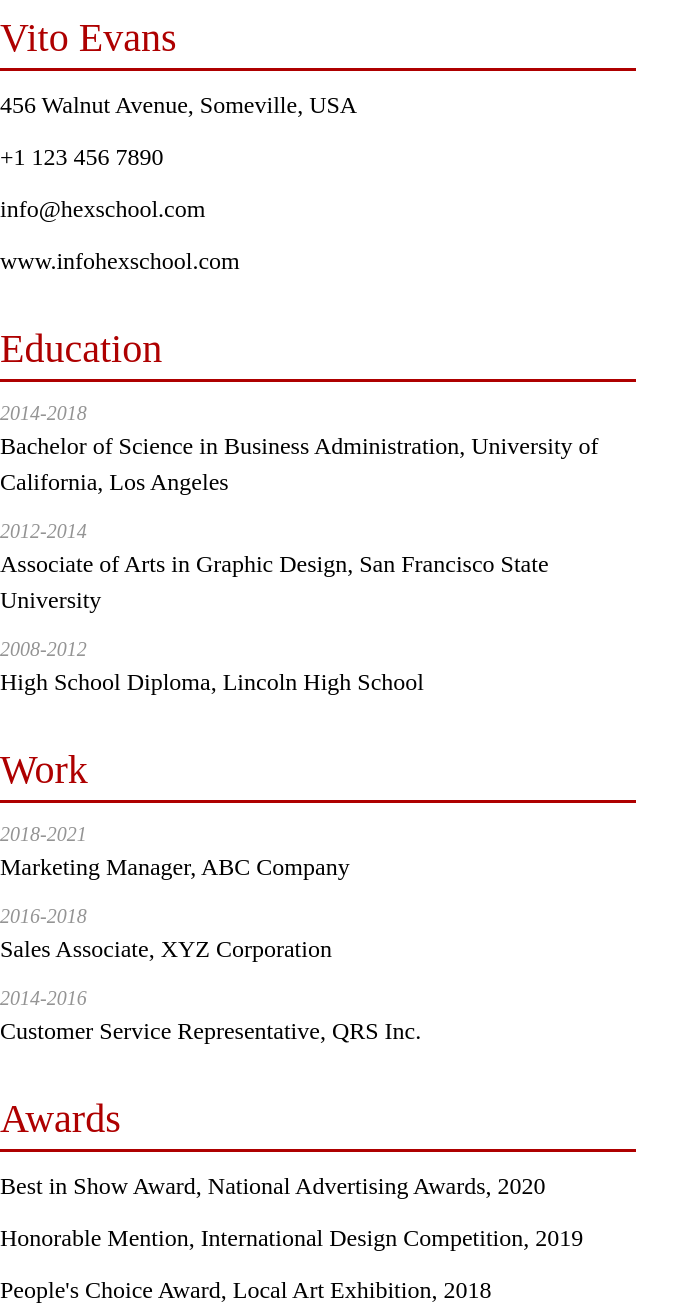
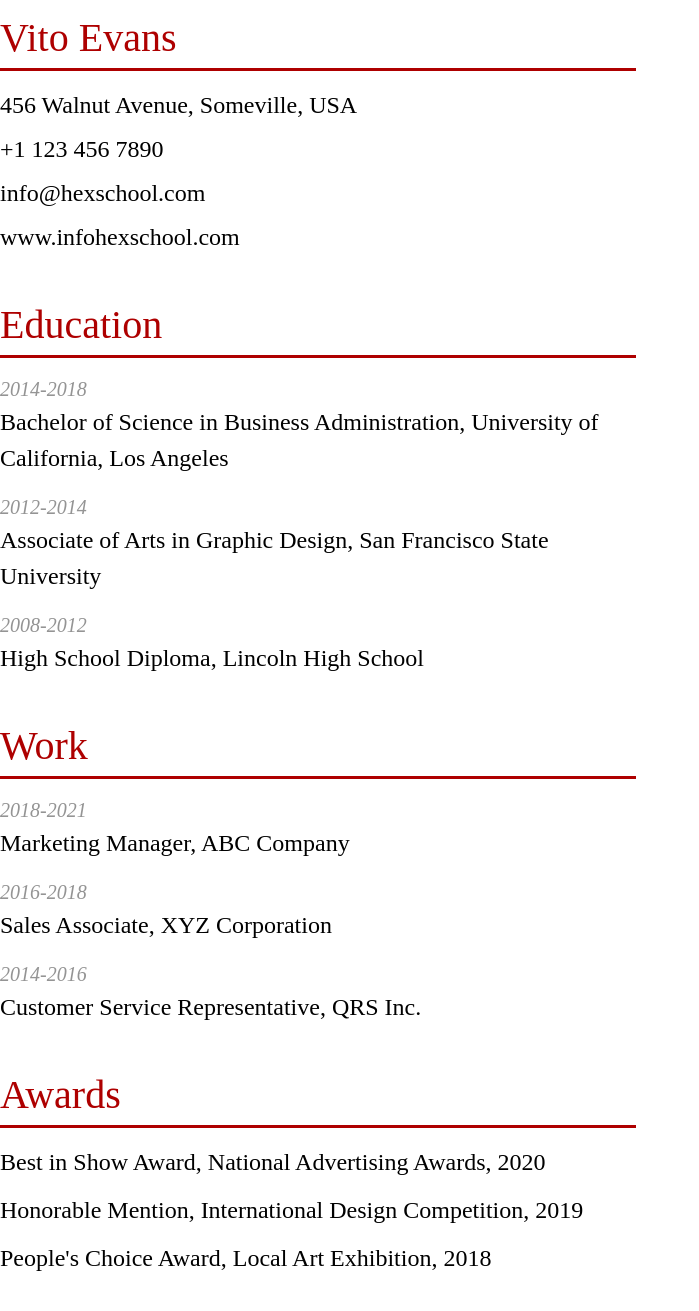
Before and after one commit to yuch3nchen/2023-web-layout-training, a plain HTML site: page week1/個人履歷/index.html in a window 1280 px wide. Shown: the part 1300-2611 px from the top of the page, without its empty margins (0-699 px from the left). Drawn offline with Linux system fonts and the light colour scheme; a web font is replaced by a local one.

Commit message:
調整details的個別margin

```diff
--- a/week1/個人履歷/SCSS/_helper.scss
+++ b/week1/個人履歷/SCSS/_helper.scss
@@ -1,17 +1,36 @@
+.profile {
+  font-size: $fs-1;
+}
+
 .title {
   font-size: $fs-h2;
   color: $red;
   border-bottom: 3px solid $red;
-  margin-top: 2.5rem;
+  margin-bottom: 1rem;
 }
+
 .subtitle {
   font-size: $fs-3;
   color: $gray;
   font-style: italic;
 }
+
 .details {
   font-size: $fs-2;
-  li {
-    margin-top: 1rem;
+  li:not(:last-child) {
+    margin-bottom: 1rem;
   }
 }
+
+.link {
+  text-align: center;
+  li {
+    display: inline-block;
+    &:not(:last-child) {
+      margin-right: 2.5rem;
+    }
+  }
+  img {
+    max-width: 4rem;
+  }
+}
--- a/week1/個人履歷/SCSS/_main.scss
+++ b/week1/個人履歷/SCSS/_main.scss
@@ -33,21 +33,20 @@
     margin: 0 auto;
   }
 }
-.profile {
-  font-size: $fs-1;
+.contact {
+  .details {
+    li:not(:last-child) {
+      margin-bottom: 0.5rem;
+    }
+  }
+}
+.awards {
+  .details {
+    li:not(:last-child) {
+      margin-bottom: 0.75rem;
+    }
+  }
 }
 footer {
   padding: 4rem 0;
 }
-.link {
-  text-align: center;
-  li {
-    display: inline-block;
-    &:not(:last-child) {
-      margin-right: 2.5rem;
-    }
-  }
-  img {
-    max-width: 4rem;
-  }
-}
--- a/week1/個人履歷/SCSS/_utils.scss
+++ b/week1/個人履歷/SCSS/_utils.scss
@@ -20,6 +20,9 @@
   padding-top: 3rem;
   padding-bottom: 3rem;
 }
-.pt-2 {
-  padding-top: 2.5rem;
+.mb-2 {
+  margin-bottom: 2.5em;
 }
+.mb-80 {
+  margin-bottom: 5rem;
+}
--- a/week1/個人履歷/index.html
+++ b/week1/個人履歷/index.html
@@ -17,7 +17,7 @@
         <h2 class="headline text-right">RESUME</h2>
       </header>
       <main>
-        <div class="bg-gray">
+        <div class="bg-gray mb-80">
           <div class="container">
             <div class="section ml-auto py-1">
               <p class="profile">
@@ -31,17 +31,19 @@
           </div>
         </div>
         <div class="container">
-          <div class="section pt-2">
-            <div class="contact">
+          <div class="section">
+            <div class="contact mb-2">
               <h2 class="title">Vito Evans</h2>
               <ul class="details">
-                <li><a href="#">456 Walnut Avenue, Someville, USA</a></li>
+                <li>
+                  <a href="#">456 Walnut Avenue, Someville, USA</a>
+                </li>
                 <li><a href="#">+1 123 456 7890</a></li>
                 <li><a href="#">info@hexschool.com</a></li>
                 <li><a href="#">www.infohexschool.com</a></li>
               </ul>
             </div>
-            <div class="education">
+            <div class="education mb-2">
               <h2 class="title">Education</h2>
               <ul class="details">
                 <li>
@@ -64,7 +66,7 @@
                 </li>
               </ul>
             </div>
-            <div class="work">
+            <div class="work mb-2">
               <h2 class="title">Work</h2>
               <ul class="details">
                 <li>
```
Also changed, not shown: week1/個人履歷/CSS/all.css, 1 other file.
